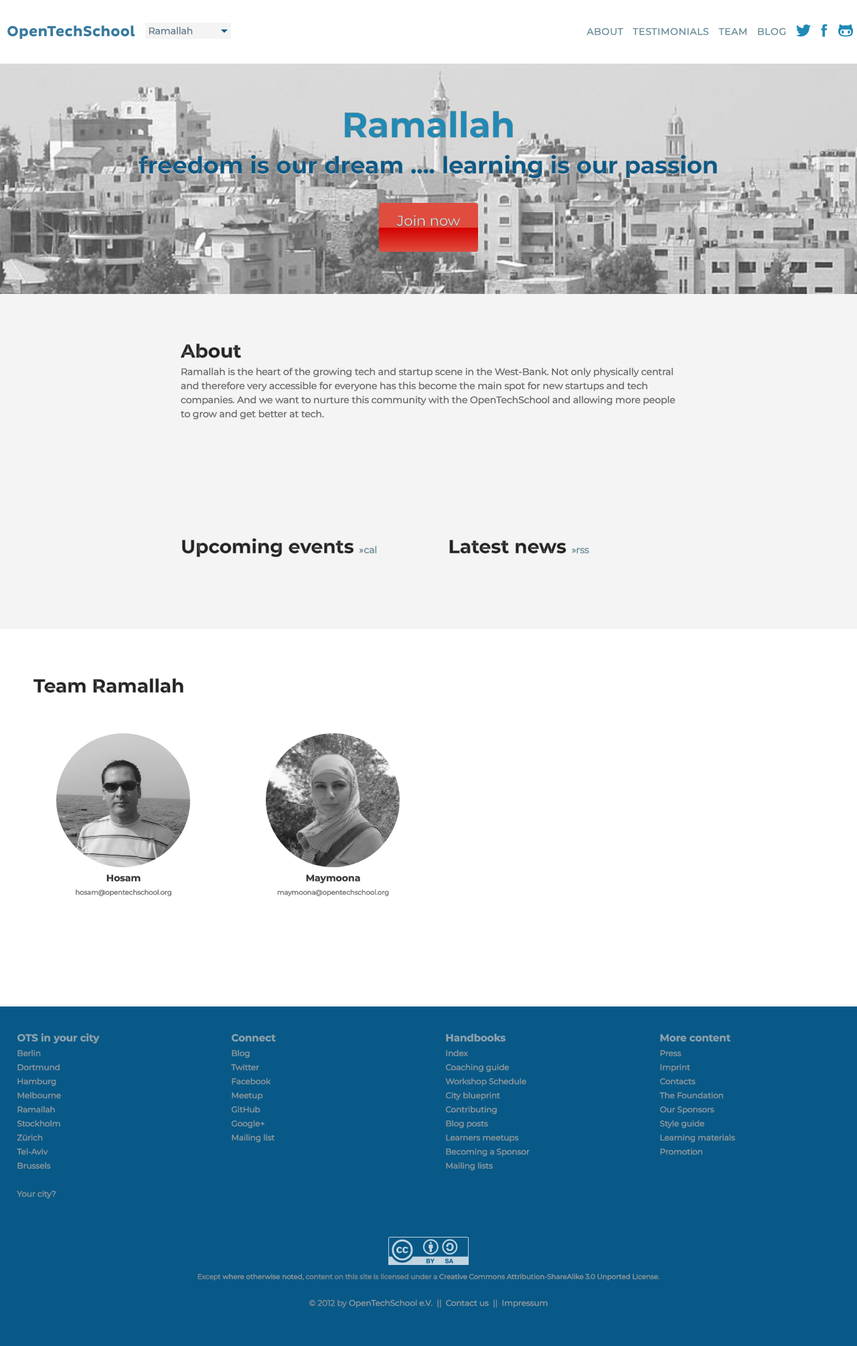
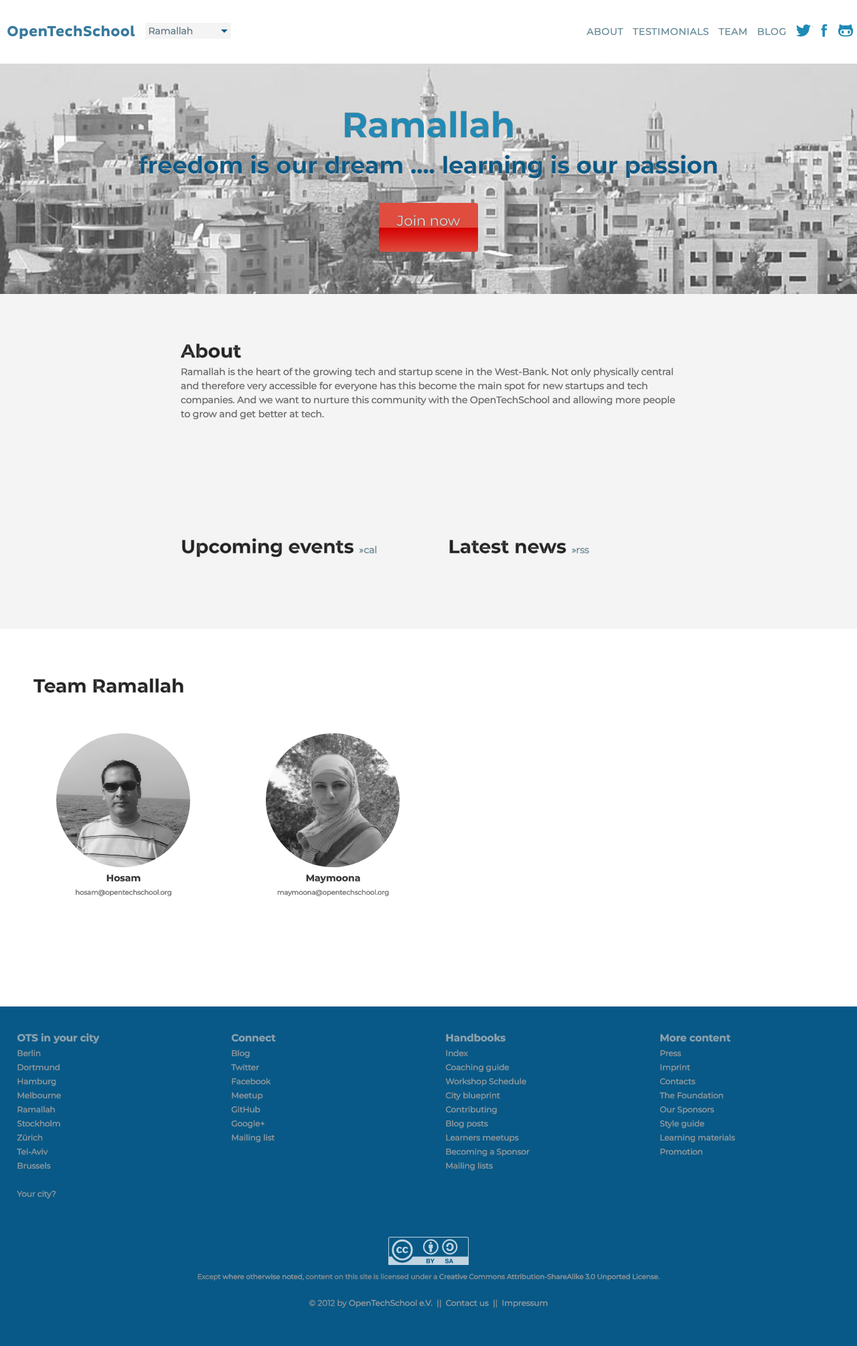
Before and after one commit to OpenTechSchool/www.opentechschool.org, a Jekyll site: the page built from ramallah/index.html, in a window 1280 px wide. Shown: the whole page at 67% size. Built offline with Jekyll 4.4.1, drawn with Linux system fonts in a browser that asks for light colours; nearby versions of some CDN libraries.

Commit message:
Add compiled stylesheet changes

```diff
--- a/stylesheets/ie.css
+++ b/stylesheets/ie.css
@@ -42,7 +42,7 @@
 
 .testimonial-caption { font-size: 1em; }
 
-.site_header_img { background-size: 130%; }
+.site_header_img { background-size: 125%; }
 
 .name .close-up { margin-right: 1.5em; float: left; }
 .name strong { margin-top: 2.4em; }
--- a/stylesheets/screen.css
+++ b/stylesheets/screen.css
@@ -244,21 +244,21 @@
 
 .site_header_img { color: #085987; background-size: 768px; background-repeat: no-repeat; }
 
-.site_header_berlin { background-image: url(/images/bg_berlin.jpg); background-position: 50% 55%; }
+.site_header_berlin { background-image: url(../images/bg_berlin.jpg); background-position: 40% 60%; }
 
-.site_header_stockholm { background-image: url(/images/bg_stockholm.jpg); background-position: 50% 50%; }
+.site_header_dortmund { background-image: url(../images/bg_dortmund.jpg); background-position: 0% 70%; }
 
-.site_header_melbourne { background-image: url(/images/bg_melbourne.jpg); background-position: 50% 0%; }
+.site_header_hamburg { background-image: url(../images/bg_hamburg.jpg); background-position: 20% 10%; }
 
-.site_header_hamburg { background-image: url(/images/bg_hamburg.jpg); background-position: 50% 0%; }
+.site_header_melbourne { background-image: url(../images/bg_melbourne.jpg); background-position: 45% 0%; }
 
-.site_header_dortmund { background-image: url(/images/bg_dortmund.jpg); background-position: 50% 0%; }
+.site_header_ramallah { background-image: url(../images/bg_ramallah.jpg); background-position: 55% 0%; }
 
-.site_header_ramallah { background-image: url(../images/bg_ramallah.jpg); background-position: 50% 0%; }
+.site_header_stockholm { background-image: url(../images/bg_stockholm.jpg); background-position: 30% 45%; }
 
-.site_header_zurich { background-image: url(../images/bg_zurich.jpg); background-position: 30% 5%; background-size: 105%; }
+.site_header_zurich { background-image: url(../images/bg_zurich.jpg); background-position: 100% 5%; background-size: 105% !important; }
 
-.site_header_about { height: 600px; background-size: 1300px; background-image: url(/images/bg_about.jpg); background-position: 50% 50%; }
+.site_header_about { height: 600px; background-size: 1300px; background-image: url(../images/bg_about.jpg); background-position: 50% 50%; }
 
 .nav { text-transform: uppercase; clear: both; }
 .nav a { display: block; padding: .5em; letter-spacing: 0.05em; }
@@ -344,6 +344,6 @@
   .site_header { padding-top: 7em; }
   .site_header_core img, .carousel_testimonial { padding-top: 3em; }
   .testimonial-caption { font-size: 1em; }
-  .site_header_img { background-size: 130%; }
+  .site_header_img { background-size: 125%; }
   .name .close-up { margin-right: 1.5em; float: left; }
   .name strong { margin-top: 2.4em; } }
```
